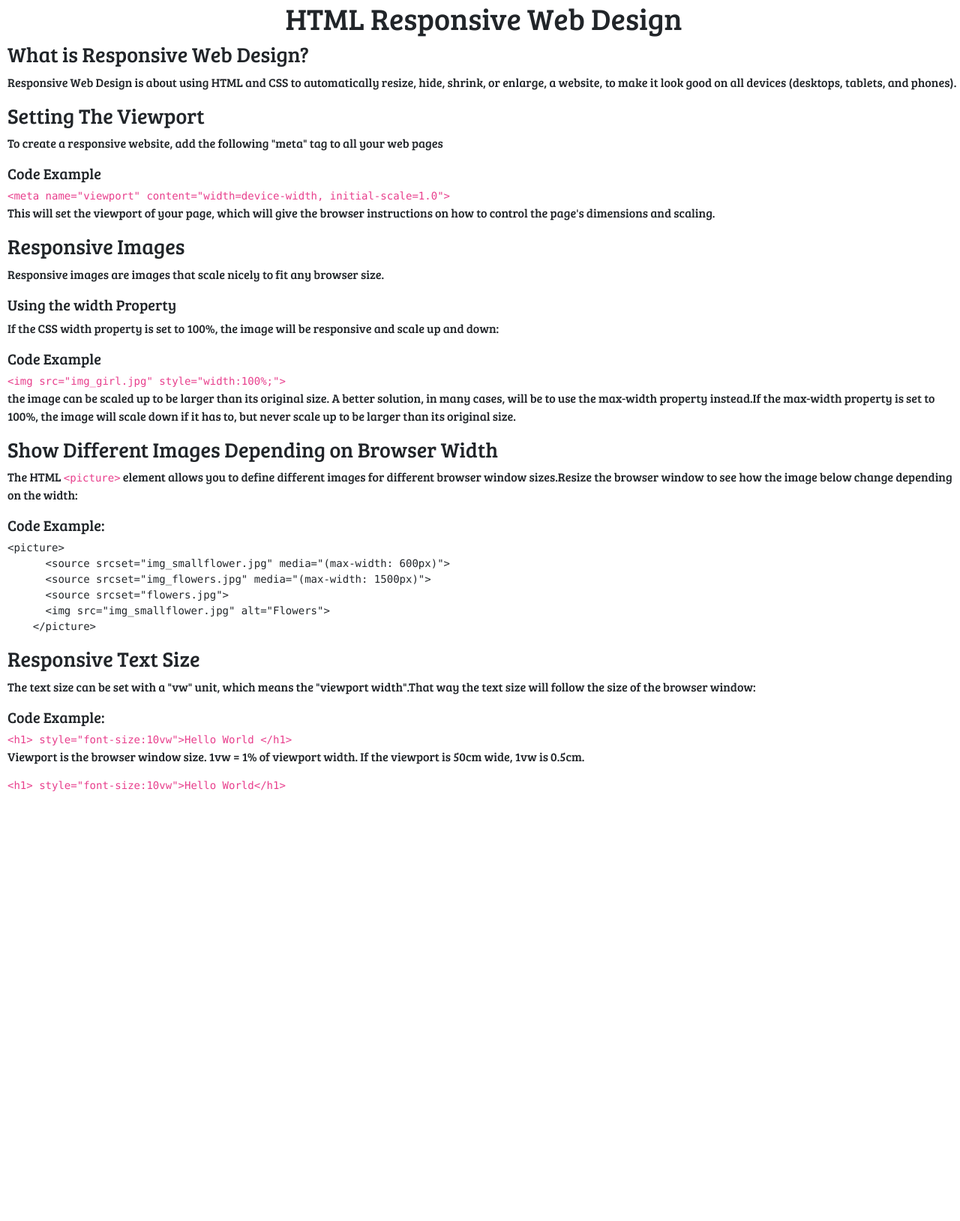
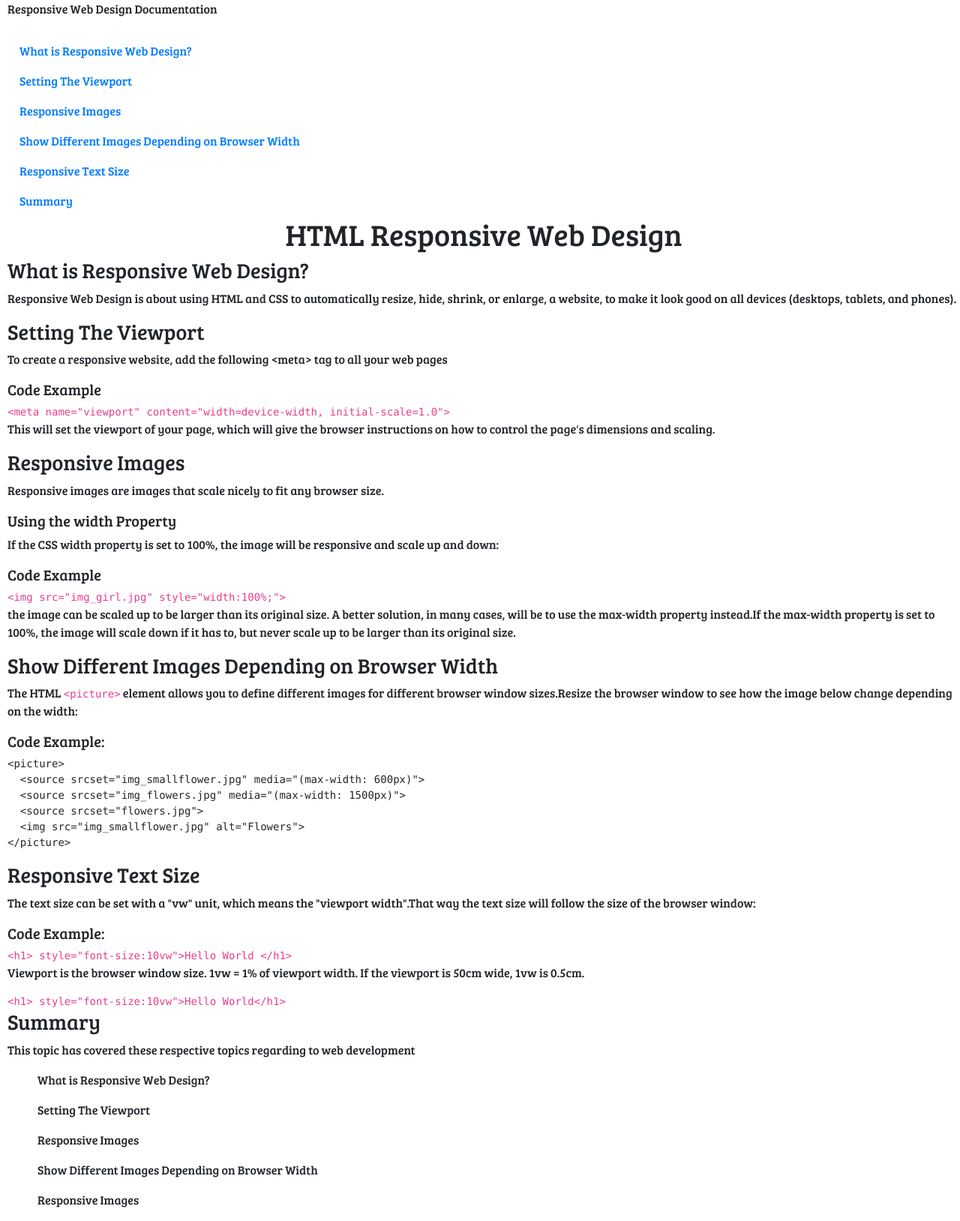
Before and after one commit to sadia21/technicaldocumentation, a plain HTML site: page index.html in a window 1280 px wide. Shown: the whole page at 75% size. Before the commit the page ends 1058 px from the top, so only its background shows below. Drawn offline with nearby package versions, Linux system fonts and the light colour scheme.

Commit message:
Content User Story #5 User Story #6 User Story #8 User Story #9 User Story #10 User Story #11 User Story #12 User Story #13 Layout User Story #1

```diff
--- a/index.html
+++ b/index.html
@@ -1,57 +1,51 @@
 <style>
 @import url('https://fonts.googleapis.com/css2?family=Architects+Daughter&family=Bree+Serif&family=IBM+Plex+Serif:ital,wght@1,100&family=Oswald:wght@200;300;400;500;600;700&display=swap');
 </style>
-<link rel="stylesheet" href="style.css">
 <script src="https://cdn.freecodecamp.org/testable-projects-fcc/v1/bundle.js"></script>
  <meta name="viewport" content="width=device-width, initial-scale=1">
   <link rel="stylesheet" href="https://maxcdn.bootstrapcdn.com/bootstrap/4.5.2/css/bootstrap.min.css">
   <script src="https://ajax.googleapis.com/ajax/libs/jquery/3.5.1/jquery.min.js"></script>
   <script src="https://cdnjs.cloudflare.com/ajax/libs/popper.js/1.16.0/umd/popper.min.js"></script>
   <script src="https://maxcdn.bootstrapcdn.com/bootstrap/4.5.2/js/bootstrap.min.js"></script>
+  <link rel="stylesheet" href="style.css">
+
+  <nav id="navbar">
+    <header>Responsive Web Design Documentation</header><br>
+    <a href="#What`_is_Responsive_WebDesign?" class="nav-link">What is Responsive Web Design?</a>
+    <a href="#Setting_The_Viewport" class="nav-link">Setting The Viewport</a>
+    <a href="#Responsive_Images" class="nav-link">Responsive Images</a>
+    <a href="#Show_Different_Images_Depending_on_Browser_Width" class="nav-link">Show Different Images Depending on Browser Width</a>
+    <a href="#Responsive_Text_Size" class="nav-link">Responsive Text Size</a>
+    <a href="#summary" class="nav-link">Summary</a>
+  </nav>
 
 <!-- Stargting the page here-->
 
 <body id="main">
-    <header>
-        <h1>HTML Responsive Web Design</h1>
-    </header>
+
 <main id="main-doc">
-        <section class="main-section" id="What-is-Responsive-WebDesign?">
-            <header>
-                <h3>What is Responsive Web Design?</h3>
-            </header>
-            <p>Responsive Web Design is about using HTML and CSS to automatically resize, hide, shrink, or enlarge, a
-                website, to make it look good on all devices (desktops, tablets, and phones).</p>
+  <header><h1>HTML Responsive Web Design</h1></header>
+  <section class="main-section" id="What`_is_Responsive_WebDesign?">
+   <header><h3>What is Responsive Web Design?</h3> </header>
+    <p>Responsive Web Design is about using HTML and CSS to automatically resize, hide, shrink, or enlarge, a website, to make it look good on all devices (desktops, tablets, and phones).</p>
   </section>
-        <section class="main-section" id="Setting-The-Viewport">
-            <header>
-                <h3>Setting The Viewport</h3>
-            </header>
-            <p>To create a responsive website, add the following "meta" tag to all your web pages</p>
+  <section class="main-section"id="Setting_The_Viewport">
+   <header> <h3>Setting The Viewport</h3> </header>
+    <p>To create a responsive website, add the following &lt;meta&gt; tag to all your web pages</p>
     <h5>Code Example</h5>
     <code>&lt;meta name="viewport" content="width=device-width, initial-scale=1.0"&gt;</code>
-            <p>This will set the viewport of your page, which will give the browser instructions on how to control the
-                page's dimensions and scaling.</p>
+    <p>This will set the viewport of your page, which will give the browser instructions on how to control the page's dimensions and scaling.</p>
   </section>
-        <section class="main-section" id="Responsive-Images">
-            <header>
-                <h3>Responsive Images</h3>
-            </header>
+  <section class="main-section" id="Responsive_Images">
+  <header> <h3>Responsive Images</h3></header>
     <p>Responsive images are images that scale nicely to fit any browser size.</p>
     <h5>Using the width Property</h5>
-            <p>If the CSS width property is set to 100%, the image will be responsive and scale up and down: </p>
-            <h5>Code Example</h5> <code>&lt;img src="img_girl.jpg" style="width:100%;"&gt;</code>
-            <p> the image can be scaled up to be larger than its original size. A better solution, in many cases, will
-                be to use the max-width property instead.If the max-width property is set to 100%, the image will scale
-                down if it has to, but never scale up to be larger than its original size.
+    <p>If the CSS width property is set to 100%, the image will be responsive and scale up and down: </p><h5>Code Example</h5> <code>&lt;img src="img_girl.jpg" style="width:100%;"&gt;</code><p> the image can be scaled up to be larger than its original size. A better solution, in many cases, will be to use the max-width property instead.If the max-width property is set to 100%, the image will scale down if it has to, but never scale up to be larger than its original size.
  </p>
   </section>
-        <section class="main-section" id="Show-Different-Images-Depending-on-Browser-Width">
-            <header>
-                <h3>Show Different Images Depending on Browser Width</h3>
-            </header>
-            <p>The HTML <code>&lt;picture&gt;</code> element allows you to define different images for different browser
-                window sizes.Resize the browser window to see how the image below change depending on the width:</p>
+  <section class="main-section" id="Show_Different_Images_Depending_on_Browser_Width">
+    <header><h3>Show Different Images Depending on Browser Width</h3></header>
+    <p>The HTML <code>&lt;picture&gt;</code> element allows you to define different images for different browser window sizes.Resize the browser window to see how the image below change depending on the width:</p>
     <h5>Code Example:</h5>
    <pre><code>&lt;picture&gt;
   &lt;source srcset="img_smallflower.jpg" media="(max-width: 600px)"&gt;
@@ -60,13 +54,10 @@
   &lt;img src="img_smallflower.jpg" alt="Flowers"&gt;
 &lt;/picture&gt;</code></pre>
   </section>
-        <section class="main-section" id="Responsive-Text-Size">
-            <header>
-                <h3>Responsive Text Size</h3>
-            </header>
-            <p>The text size can be set with a "vw" unit, which means the "viewport width".That way the text size will
-                follow the size of the browser window:</p>
-        </section>
+  <section class="main-section" id="Responsive_Text_Size">
+    <header><h3>Responsive Text Size</h3></header>
+    <p>The text size can be set with a "vw" unit, which means the "viewport width".That way the text size will follow the size of the browser window:</p>
+
   <h5>Code Example:</h5>
   <code>&lt;h1&gt; style="font-size:10vw">Hello World &lt;/h1&gt; </code>
   <p>Viewport is the browser window size. 1vw = 1% of viewport width. If the viewport is 50cm wide, 1vw is 0.5cm.
@@ -75,5 +66,15 @@
     &lt;h1&gt; style="font-size:10vw">Hello World&lt;/h1&gt;
 
   </code>
+    </section>
+   <section class="main-section" id="summary">
+    <header><h3>Summary</h3></header>
+    <p>This topic has covered these respective topics regarding to web development</p>
+  <ul class="li">What is Responsive Web Design?</ul>
+  <ul class="li">Setting The Viewport</ul>
+  <ul class="li">Responsive Images</ul>
+  <ul class="li">Show Different Images Depending on Browser Width</ul>
+  <ul class="li">Responsive Images</ul>
+    </section>
 </main>
 </body>
```
Lines whose indentation alone changed are shown as unchanged.
